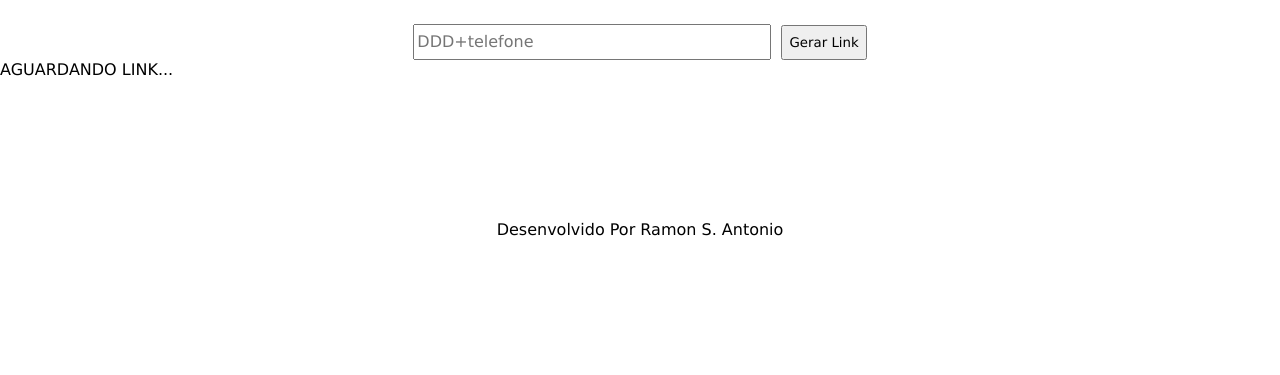
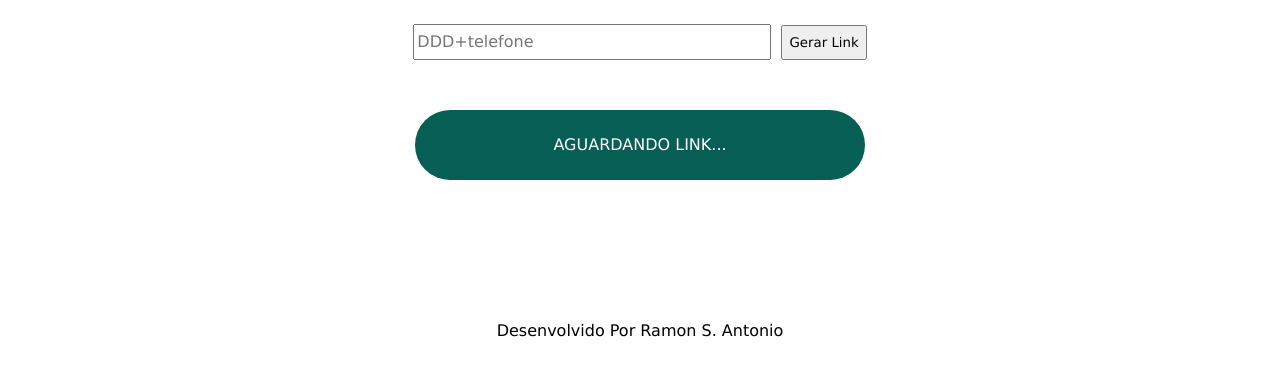
Before and after one commit to ramonsantonio/zap, a plain HTML site: page index.html in a window 1280 px wide. Shown: the part 331-706 px from the top of the page. Drawn offline with Linux system fonts and the light colour scheme.

Commit message:
alteração botão de acesso

```diff
--- a/style.css
+++ b/style.css
@@ -41,9 +41,11 @@ a{
     text-decoration: none;
     margin: auto;
     text-align: center;
+    color: white;
+
 }
 
-a > #link1{
+#link1{
     margin: auto;
     margin-top: 50px;
     background-color: #075e54;
@@ -52,7 +54,7 @@ a > #link1{
     width: 450px;
     line-height: 70px;
     border-radius: 40px;
-
+    text-align: center;
 }
 
 footer{
```
